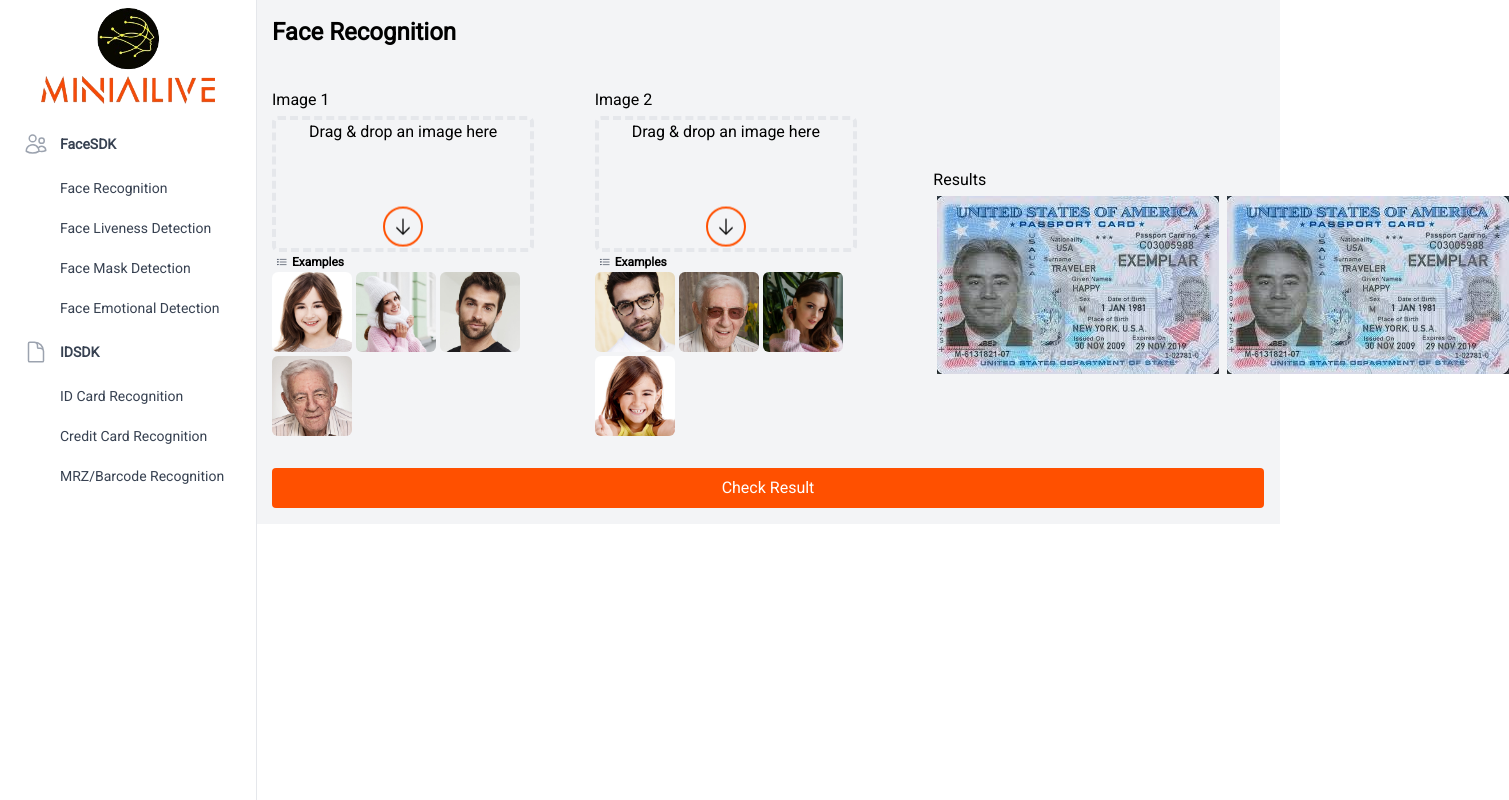
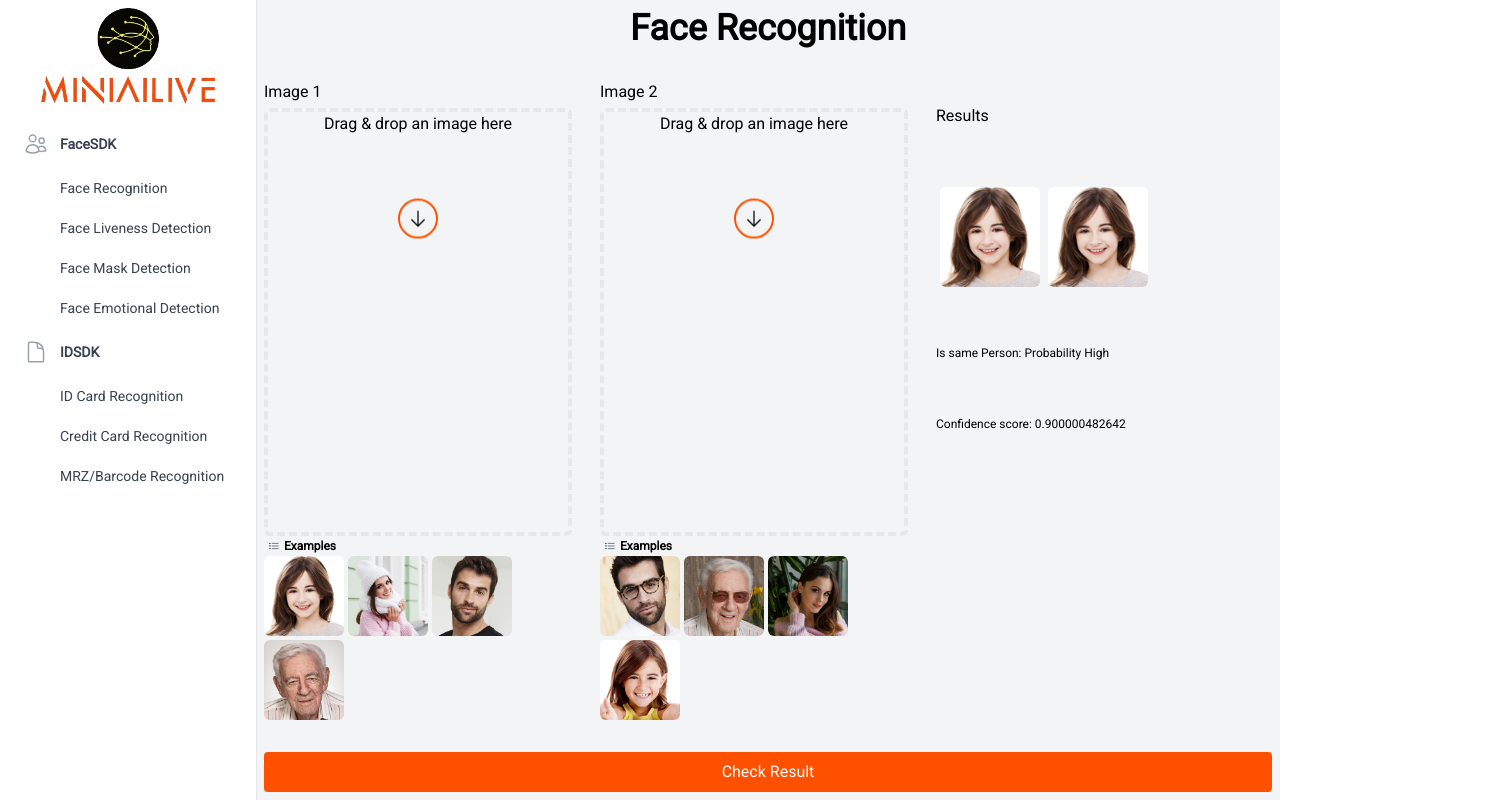
Before and after one commit to Hallcoder/miniAi, a Next.js app: page /face-recognition in a window 1280 px wide. Shown: the whole page, 1509 px wide, since content can reach past the window. Built offline with nearby package versions, Linux system fonts and the light colour scheme; no server answers.

Commit message:
[feat]: face recognition page

```diff
--- a/src/components/DropZone.tsx
+++ b/src/components/DropZone.tsx
@@ -18,7 +18,7 @@
   return (
     <div
       {...getRootProps()}
-      className="border-dashed mt-1 flex flex-col items-center border-4 h-full rounded-md cursor-pointer w-10/12"
+      className="border-dashed mt-1 flex flex-col items-center border-4 h-full rounded-md cursor-pointer w-11/12"
     >
       <input {...getInputProps()} style={{ display: "none" }} />
       <p>Drag & drop an image here</p>
--- a/src/components/SideBarNavigation.tsx
+++ b/src/components/SideBarNavigation.tsx
@@ -1,4 +1,3 @@
-import { ChevronRightIcon } from '@heroicons/react/20/solid';
 import {
   DocumentIcon,
   UsersIcon,
--- a/src/pages/face-recognition.tsx
+++ b/src/pages/face-recognition.tsx
@@ -2,7 +2,7 @@
 import React, { useCallback, useState } from "react";
 import { Accept, useDropzone } from "react-dropzone";
 import Image from "next/image";
-import sampleImage from "../../public/assets/images/image1.jpg"
+import sampleImage from "../../public/assets/images/faces/face1.jpg"
 import DropZone from "@/components/DropZone";
 import ImageSamples from "@/components/ImageSamples";
 import image1 from "../../public/assets/images/faces/face1.jpg"
@@ -22,14 +22,12 @@
   const [selectedFile2, setSelectedFile2] = useState<File | null>(null);
   const images = [image1,image2,image3,image4,image5,image6,image7,image8];
 
-
-
   return (
-    <div className="p-4 w-full bg-bgPlaygroundz">
+    <div className="flex flex-col items-stretch justify-between p-2 w-full h-screen bg-bgPlaygroundz">
       {/* Section 4: Content Area */}
-      <h1 className="text-2xl font-semibold">Face Recognition</h1>
-      <div className="flex gap-2 mt-10 w-full justify-between">
-        <div className="flex flex-col flex-1">
+      <h1 className="text-4xl text-center font-semibold">Face Recognition</h1>
+      <div className="flex mt-8 w-full justify-between h-full">
+        <div className="flex flex-col flex-1 h-full w-full">
           <h2>Image 1</h2>
           <DropZone
             setPreview={setPreview}
@@ -39,7 +37,7 @@
           />
           <ImageSamples images={images.slice(0,4)} setPreview={setPreview} setSelectedFile={setSelectedFile}/>
         </div>
-        <div className="flex flex-col flex-1">
+        <div className="flex flex-col flex-1 h-full w-full">
           <h2>Image 2</h2>
           <DropZone
             setPreview={setPreview2}
@@ -49,22 +47,26 @@
           />
           <ImageSamples images={images.slice(4)} setPreview={setPreview2} setSelectedFile={setSelectedFile2}/>
         </div>
-        <div className="ml-4 mt-20 w-4/12">
+        <div className="flex  mt-6 flex-col justify-between w-4/12 h-3/6">
           <h2>Results</h2>
          { <span className="flex gap-2 p-1">
             <Image
               src={sampleImage}
               alt="Image 2"
-              width={300}
-              height={200}
+              width={100}
+              height={50}
+              className="rounded-md"
             />
             <Image
               src={sampleImage}
               alt="Image 2"
-              width={300}
-              height={200}
+              width={100}
+              height={50}
+              className="rounded-md"
             />
           </span>}
+            <p className="text-xs">Is same Person: Probability High</p>
+            <p className="text-xs">Confidence score: 0.900000482642</p>
         </div>
       </div>
       <div className="mt-4 w-full">
```
